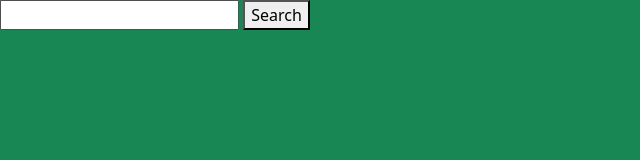
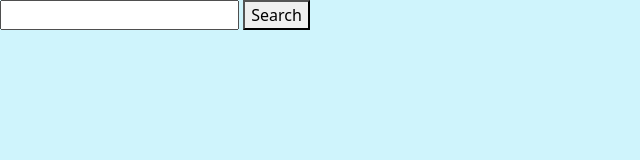
Before and after one commit to SamCodeCraft/Project-Phase1, a website: page index.html in a window 1280 px wide. Shown: the whole page, without its empty margins (0-640 px from the left). Drawn offline with Linux system fonts and the light colour scheme.

```diff
--- a/index.html
+++ b/index.html
@@ -6,7 +6,7 @@
   <title>Weather App</title>
   <link rel="stylesheet" href="./css/style.css">
 </head>
-<body class="bg-success">
+<body class="bg-info-subtle">
   <input type="text" id="city">
   <button id="submit">Search</button>
    <p id="weather"></p>
```
Also changed, not shown: README.md.
